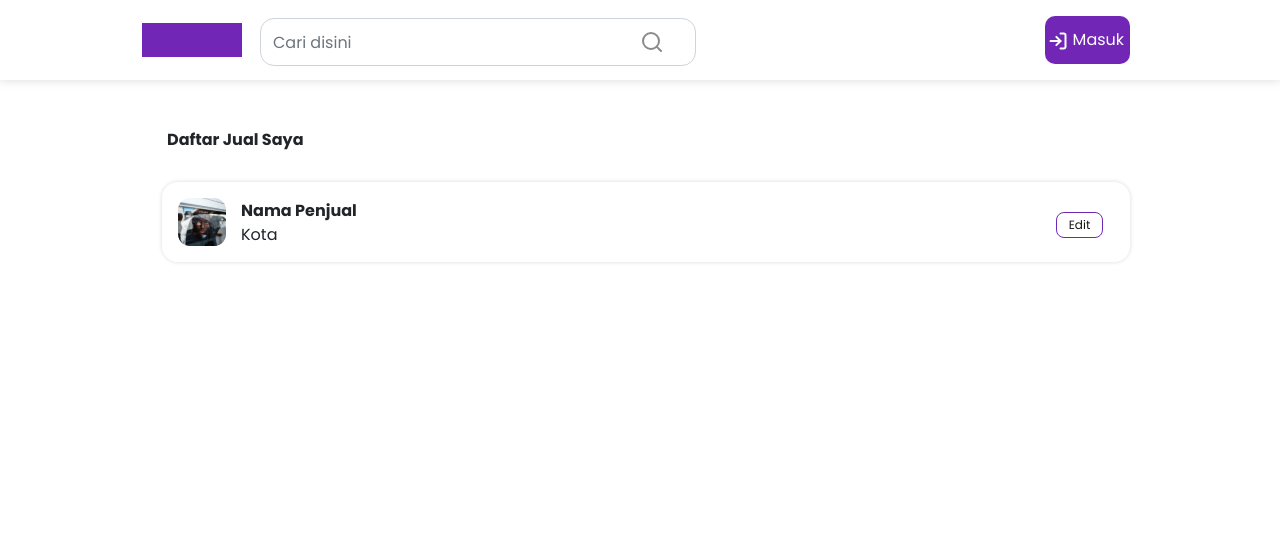
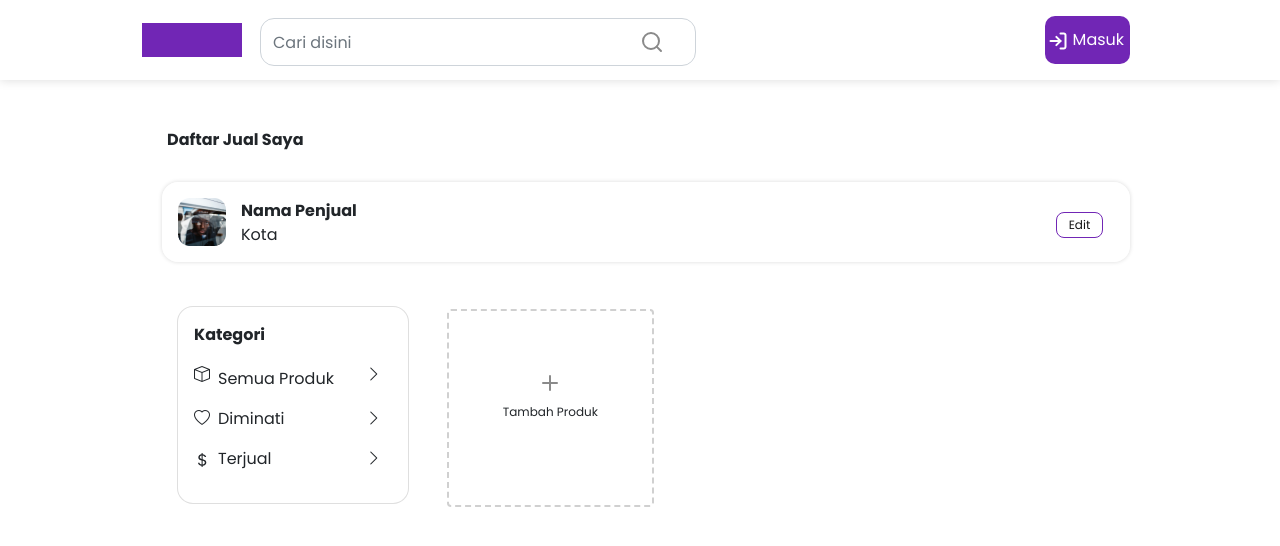
Before and after one commit to Developer-Team-Sadhiside/frontend-sadhiside, a React (Create React App) app: page /seller/dashboard in a window 1280 px wide. Shown: the top 546 px of the page. Built offline with nearby package versions, Linux system fonts and the light colour scheme.

Commit message:
[ADD] Category Seller and Styling Category Seller

```diff
--- /dev/null
+++ b/src/components/seller-dashboard/CategorySeller.css
@@ -0,0 +1,32 @@
+.add_product{
+    display: flex;
+    flex-direction: column;
+    justify-content: center;
+    align-items: center;
+    padding: 8px 8px 16px;
+    gap: 8px;
+    width: 206.67px;
+    height: 198px;
+    border-radius: 4px;
+    border: 2px dashed #D0D0D0;
+    margin-top: -195px;
+    margin-left: 270px;
+
+}
+
+.text_add_product{
+    width: 140px;
+    height: 18px;
+    font-weight: 400;
+    font-size: 12px;
+    line-height: 18px;
+    left: 33.33px;
+    text-align: center;
+}
+.add-svg{
+    cursor: pointer;
+}
+
+.card-body{
+    cursor: pointer;
+}
--- /dev/null
+++ b/src/components/seller-dashboard/CategorySeller.jsx
@@ -0,0 +1,66 @@
+import React from 'react'
+import "./CategorySeller.css"
+import { Link } from 'react-router-dom'
+
+const CategorySeller = () => {
+return (
+<div className='container'>
+	<div className='row justify-content-center' style={{ marginTop:"100px" }}>
+		<div className='col-lg-10'>
+			<div className='col-lg-3'>
+				<div className='card mt-4' style={{ borderRadius:"16px" }}>
+					<div className='card-body'>
+						<p className='fw-bold'>Kategori</p>
+						<div className='row'>
+							<div className='col-1'>
+								<i className="bi bi-box mt-1"></i>
+							</div>
+							<div className='col-8 mt-1'>
+								<p>Semua Produk</p>
+							</div>
+							<div className='col-1'>
+								<i className="bi bi-chevron-right"></i>
+							</div>
+						</div>
+						<div className='row'>
+							<div className='col-1'>
+								<i className="bi bi-heart"></i>
+							</div>
+							<div className='col-8'>
+								<p>Diminati</p>
+							</div>
+							<div className='col-1'>
+								<i className="bi bi-chevron-right"></i>
+							</div>
+						</div>
+						<div className='row'>
+							<div className='col-1'>
+								<svg xmlns="http://www.w3.org/2000/svg" width="16" height="16" fill="currentColor"
+									class="bi bi-currency-dollar" viewBox="0 0 16 16">
+									<path
+										d="M4 10.781c.148 1.667 1.513 2.85 3.591 3.003V15h1.043v-1.216c2.27-.179 3.678-1.438 3.678-3.3 0-1.59-.947-2.51-2.956-3.028l-.722-.187V3.467c1.122.11 1.879.714 2.07 1.616h1.47c-.166-1.6-1.54-2.748-3.54-2.875V1H7.591v1.233c-1.939.23-3.27 1.472-3.27 3.156 0 1.454.966 2.483 2.661 2.917l.61.162v4.031c-1.149-.17-1.94-.8-2.131-1.718H4zm3.391-3.836c-1.043-.263-1.6-.825-1.6-1.616 0-.944.704-1.641 1.8-1.828v3.495l-.2-.05zm1.591 1.872c1.287.323 1.852.859 1.852 1.769 0 1.097-.826 1.828-2.2 1.939V8.73l.348.086z" />
+								</svg>
+							</div>
+							<div className='col-8'>
+								<p>Terjual</p>
+							</div>
+							<div className='col-1'>
+								<i className="bi bi-chevron-right"></i>
+							</div>
+						</div>
+					</div>
+				</div>
+				<div className="add_product">
+					<Link to="/products/create">
+						<img src='/svg/fi_plus.svg' alt='' className='add-svg' />
+					</Link>
+					<p className='text_add_product'>Tambah Produk</p>
+				</div>
+			</div>
+		</div>
+	</div>
+</div>
+)
+}
+
+export default CategorySeller
--- a/src/pages/DashboardSeller.jsx
+++ b/src/pages/DashboardSeller.jsx
@@ -1,12 +1,14 @@
 import React from 'react'
 import SellerProfile from '../components/seller-dashboard/SellerProfile'
 import Navbar from '../components/navbar/Navbar'
+import CategorySeller from '../components/seller-dashboard/CategorySeller';
 
 const DashboardSeller = () => {
   return (
     <>
     <Navbar/>
     <SellerProfile/>
+    <CategorySeller/>
     </>
   )
 }
--- a/src/pages/PageProfile.jsx
+++ b/src/pages/PageProfile.jsx
@@ -2,6 +2,7 @@ import React from 'react'
 import '../index.css';
 import Profile from '../components/profile/Profile';
 import Navbar from '../components/navbar/Navbar';
+
 
 
  const PageProfile = () => {
```
